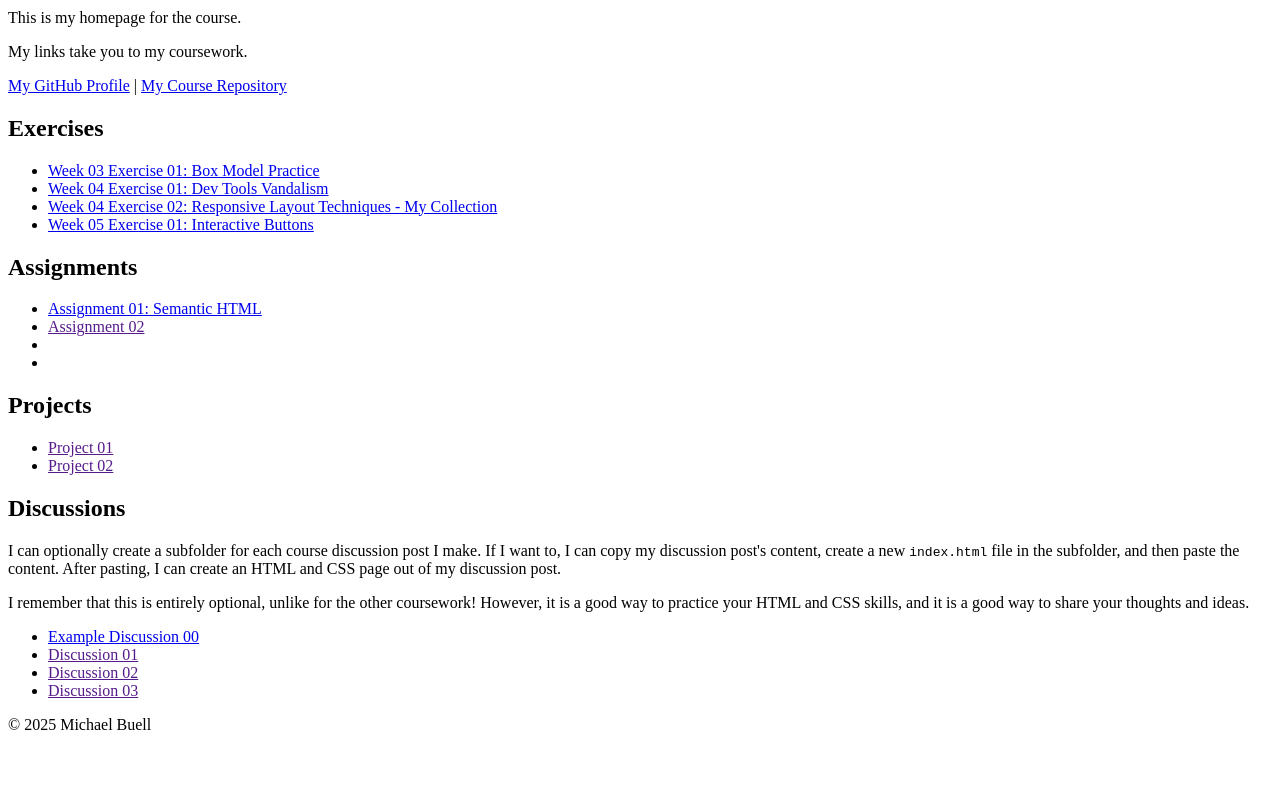
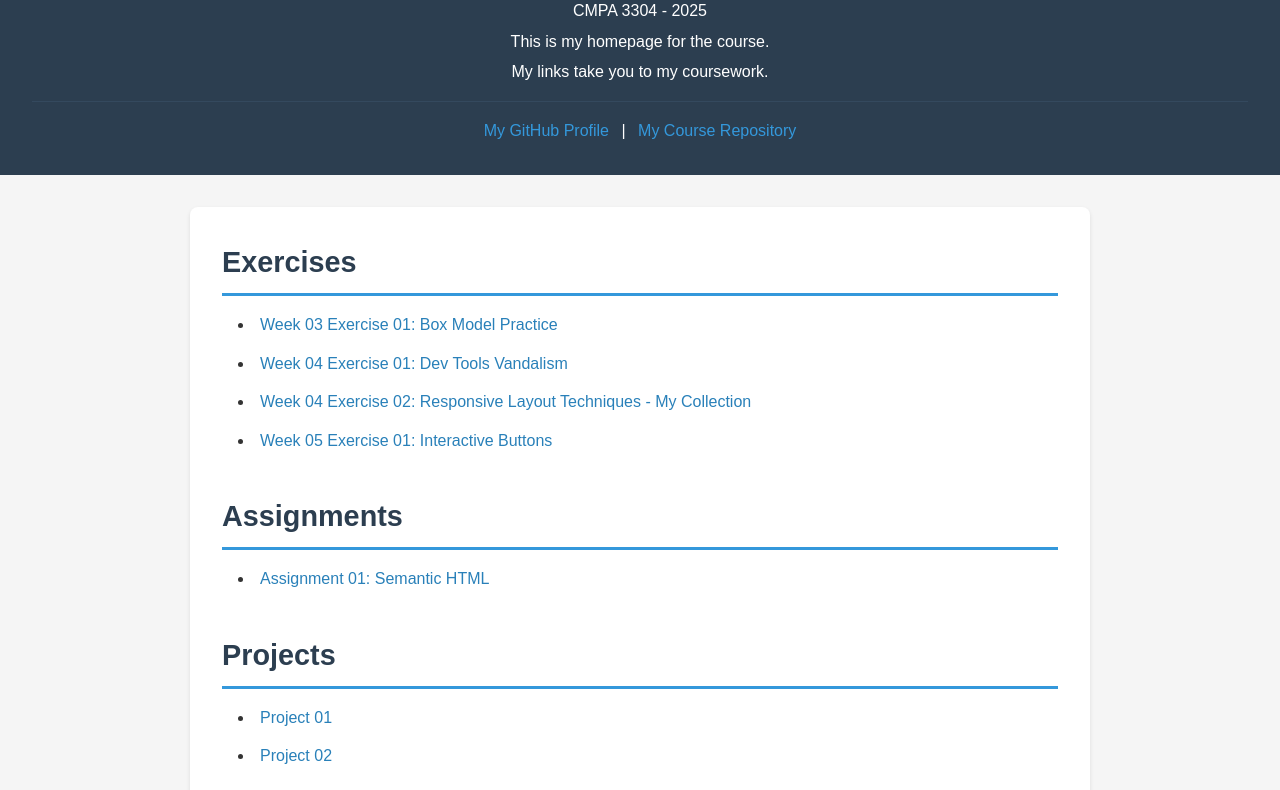
Before and after one commit to michaelbuell/cmpa3304, a plain HTML site: page index.html in a window 1280 px wide. Shown: the part 152-942 px from the top of the page. Before the commit the page ends 902 px from the top, so only its background shows below. Drawn offline with Linux system fonts and the light colour scheme.

Commit message:
added style.css for course homepage

```diff
--- a/index.html
+++ b/index.html
@@ -43,6 +43,7 @@ Remember: You must create subfolders for each piece of coursework as the semeste
         <title>Course Homepage template</title>
         <meta charset="UTF-8" />
         <meta name="viewport" content="width=device-width, initial-scale=1.0" />
+        <link rel="stylesheet" href="./style.css">
         <title>Michael Buell - Course Homepage</title>
     </head>
 
@@ -77,9 +78,6 @@ Remember: You must create subfolders for each piece of coursework as the semeste
                 <h2>Assignments</h2>
                 <ul>
                     <li><a href="https://github.com/michaelbuell/cmpa3304/tree/main/assignment-01">Assignment 01: Semantic HTML</a></li>
-                    <li><a href="">Assignment 02</a></li>
-                    <li><a href=""></a></li>
-                    <li><a href=""></a></li>
                 </ul>
             </section>
 
--- a/style.css
+++ b/style.css
@@ -1,9 +1,108 @@
 * {
+    margin: 0;
+    padding: 0;
     box-sizing: border-box;
 }
 
-html,
 body {
-    min-height: 100vh;
-    margin: 0;
+    font-family: Arial, sans-serif;
+    line-height: 1.6;
+    color: #333;
+    background-color: #f5f5f5;
 }
+
+header {
+    background-color: #2c3e50;
+    color: white;
+    padding: 2rem;
+    text-align: center;
+}
+
+header h1 {
+    font-size: 2.5rem;
+    margin-bottom: 0.5rem;
+}
+
+header h2 {
+    font-size: 1.5rem;
+    font-weight: normal;
+    margin-bottom: 0.5rem;
+}
+
+header p {
+    margin-bottom: 0.3rem;
+}
+
+nav {
+    margin-top: 1rem;
+    padding-top: 1rem;
+    border-top: 1px solid #34495e;
+}
+
+nav a {
+    color: #3498db;
+    text-decoration: none;
+    padding: 0 0.5rem;
+}
+
+nav a:hover {
+    color: #5dade2;
+    text-decoration: underline;
+}
+
+main {
+    max-width: 900px;
+    margin: 2rem auto;
+    padding: 2rem;
+    background-color: white;
+    border-radius: 8px;
+    box-shadow: 0 2px 4px rgba(0, 0, 0, 0.1);
+}
+
+section {
+    margin-bottom: 2.5rem;
+}
+
+section:last-child {
+    margin-bottom: 0;
+}
+
+section h2 {
+    color: #2c3e50;
+    font-size: 1.8rem;
+    margin-bottom: 1rem;
+    padding-bottom: 0.5rem;
+    border-bottom: 3px solid #3498db;
+}
+
+section p {
+    margin-bottom: 1rem;
+    line-height: 1.8;
+}
+
+ul {
+    list-style-position: inside;
+    padding-left: 1rem;
+}
+
+li {
+    margin-bottom: 0.8rem;
+}
+
+a {
+    color: #2980b9;
+    text-decoration: none;
+}
+
+a:hover {
+    color: #3498db;
+    text-decoration: underline;
+}
+
+footer {
+    text-align: center;
+    padding: 1.5rem;
+    color: #7f8c8d;
+    background-color: #ecf0f1;
+    margin-top: 2rem;
+}
```
